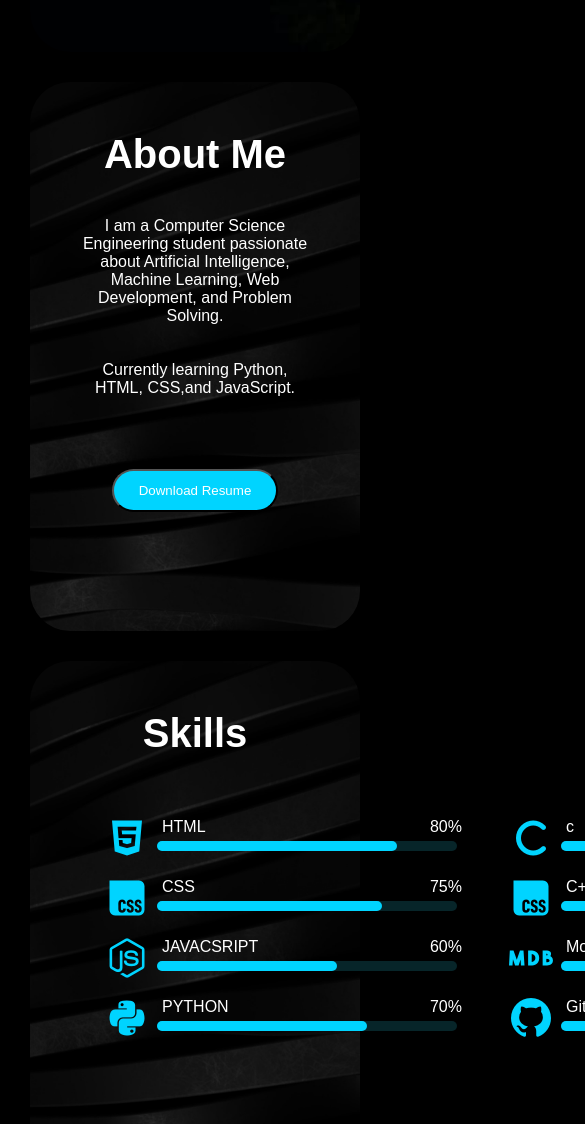
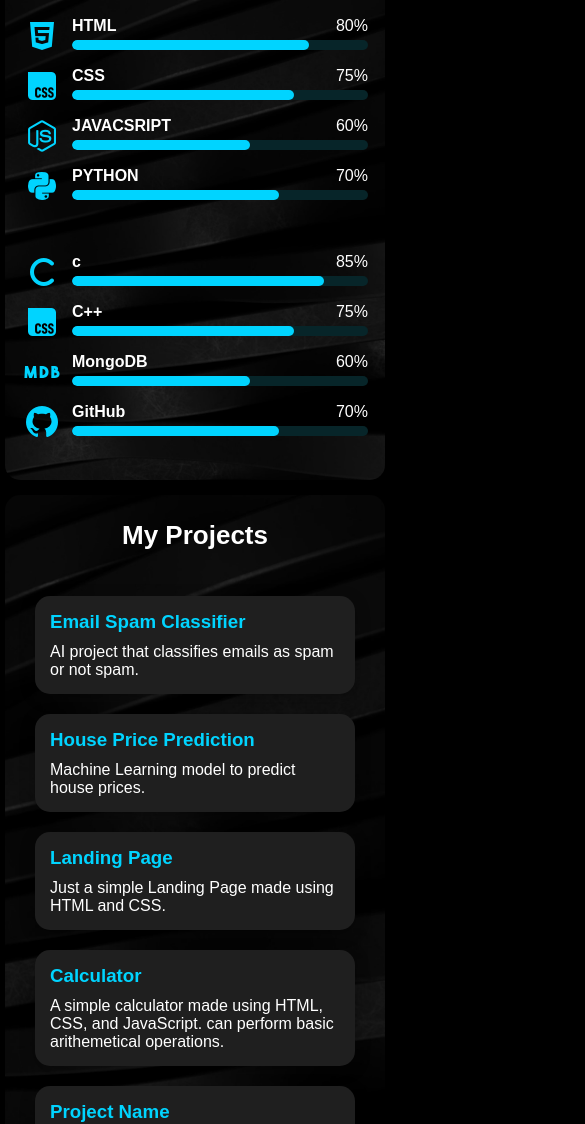
Before and after one commit to Jayant052005/Portfolio-website, a plain HTML site: page index.html in a window 390 px wide. Shown: the part 876-2000 px from the top of the page, 585 px wide, since content can reach past the window. Drawn offline with Linux system fonts and the light colour scheme.

Commit message:
feat: add comprehensive responsive CSS styles for portfolio website layout

```diff
--- a/static/style.css
+++ b/static/style.css
@@ -7,14 +7,15 @@
 
 html{
     scroll-behavior:smooth;
+    overflow-x:hidden;
 }
 
 body{
     background:#000000;
     color:white;
+    overflow-x:hidden;
+    width:100%;
 }
-
-
 
 nav{
     position:fixed;
@@ -26,6 +27,7 @@ nav{
     padding:20px 8%;
     background:#111111;
     z-index:1000;
+    box-shadow:0 2px 10px rgba(0,0,0,0.5);
 }
 
 .logo{
@@ -54,26 +56,21 @@ nav{
     color:#00d4ff;
 }
 
-
-
-
-
 .section{
     min-height:100vh;
     padding:120px 10%;
 }
+
 .content{
-
-    width: 643px;
-    margin: 20px;
+    width: 100%;
+    max-width: 643px;
+    margin: 20px 0;
 }
 
 .home{
-
-
-    display:grid;
-    grid-template-columns:1.2fr 1fr 1fr;
-    gap:40px;
+    display:flex;
+    flex-direction:column;
+    justify-content:center;
     background-image:url(Whats1.jpeg);
     background-size:cover;
     background-position:center;
@@ -81,15 +78,17 @@ nav{
     padding:50px;
     border-radius:40px;
     margin:30px;
+    min-height: calc(100vh - 140px);
 }
 
 .home h1{
-    font-size:60px;
+    font-size: clamp(32px, 5vw, 60px);
     margin-bottom:20px;
+    word-break: break-word;
 }
 
 .home p{
-    font-size:22px;
+    font-size: clamp(18px, 2.5vw, 22px);
     margin-bottom:25px;
 }
 
@@ -100,146 +99,122 @@ nav{
     padding:12px 25px;
     border-radius:30px;
     display:inline-block;
+    border:none;
+    cursor:pointer;
+    font-size:16px;
+    font-weight:bold;
+    transition:0.3s;
+}
+
+.btn:hover{
+    background:#0099cc;
+    transform:translateY(-2px);
+    box-shadow: 0 5px 15px rgba(0, 212, 255, 0.4);
 }
 
 h2{
     text-align:center;
-    font-size:40px;
+    font-size: clamp(28px, 4vw, 40px);
     margin-bottom:40px;
 }
 
 .about{
-
     text-align: center;
+    max-width: 900px;
+    margin: 0 auto;
 }
 
-
+.about p{
+    font-size: clamp(16px, 2vw, 18px);
+    line-height: 1.6;
+}
 
 .project-container{
     display:grid;
-    grid-template-columns:1.2fr 1fr 1fr;
-    gap:40px;
-
-    padding:50px;
-    border-radius:40px;
-    margin:30px;
+    grid-template-columns: repeat(auto-fit, minmax(260px, 1fr));
+    gap:30px;
+    justify-items: center;
+    padding: 20px 0;
+    margin: 0;
+    width: 100%;
 }
 
 .project-card{
     background:#1f1f1f;
-    width:300px;
-    padding:20px;
+    width:100%;
+    max-width:320px;
+    padding:25px;
     border-radius:15px;
     transition:0.3s;
+    box-shadow: 0 4px 15px rgba(0,0,0,0.3);
 }
 
 .project-card:hover{
     transform:translateY(-10px);
+    box-shadow: 0 8px 25px rgba(0, 212, 255, 0.2);
 }
+
 .project-card h3{
     margin-bottom:10px;
     color:#00d4ff;
 }
 
-
-
-
-
 .skills{
     align-items: center;
     text-align: center;
+}
 
-}
 .skills-list{
     display:flex;
-    justify-content:center;
     justify-content:space-around;
+    flex-wrap: wrap;
+    gap: 20px;
+}
 
-
-}
 .skill{
     display: flex;
+    align-items: center;
+    gap: 15px;
+    margin: 20px 0;
+    width: 100%;
+}
 
+.align{
+    flex: 1;
+}
 
-
-
-    margin:20px;
-}
 .bar{
-    width:300px;
+    width:100%;
+    max-width: 300px;
     height:10px;
     background:#072529;
     border-radius:20px;
-    margin: 5px;
-
-
-
-}
-.opp{
-    width: 250px;
-    text-align: left;
-    margin-left: 10px;
+    margin: 5px 0;
+    overflow: hidden;
 }
 
-
-/*    PERCENTAGE    */
-.html{
-    height:100%;
-    background:#00d4ff;
-    border-radius:20px;
-    width: 80%;
-}
-.css{
-    height:100%;
-    background:#00d4ff;
-    border-radius:20px;
-    width: 75%;
-}
-.javascript{
-    height:100%;
-    background:#00d4ff;
-    border-radius:20px;
-    width: 60%;
-}
-.python{
-    height:100%;
-    background:#00d4ff;
-    border-radius:20px;
-    width: 70%;
-}
-.c{
-    height:100%;
-    background:#00d4ff;
-    border-radius:20px;
-    width: 85%;
-}
-.cpp{
-    height:100%;
-    background:#00d4ff;
-    border-radius:20px;
-    width: 75%;
-}
-.github{
-    height:100%;
-    background:#00d4ff;
-    border-radius:20px;
-    width: 70%;
-}
-.mongodb{
-    height:100%;
-    background:#00d4ff;
-    border-radius:20px;
-    width: 60%;
+.opp{
+    width: auto;
+    text-align: left;
+    font-weight: bold;
 }
 
+/* PERCENTAGE */
+.html{ height:100%; background:#00d4ff; border-radius:20px; width: 80%; }
+.css{ height:100%; background:#00d4ff; border-radius:20px; width: 75%; }
+.javascript{ height:100%; background:#00d4ff; border-radius:20px; width: 60%; }
+.python{ height:100%; background:#00d4ff; border-radius:20px; width: 70%; }
+.c{ height:100%; background:#00d4ff; border-radius:20px; width: 85%; }
+.cpp{ height:100%; background:#00d4ff; border-radius:20px; width: 75%; }
+.github{ height:100%; background:#00d4ff; border-radius:20px; width: 70%; }
+.mongodb{ height:100%; background:#00d4ff; border-radius:20px; width: 60%; }
 
+span{ margin-left: 0px; }
 
-span{
-    margin-left: 0px;
-}
 .apna{
     display: flex;
     justify-content: space-between;
+    align-items: center;
 }
 
 .percent{
@@ -251,96 +226,181 @@ span{
     margin-left: 4px;
     font-size: 20px;
 }
+
 .left{
     border: 2px solid transparent;
-    height: 317px;
-    width: 500px;
+    min-height: 317px;
+    height: auto;
+    width: 100%;
+    max-width: 500px;
 }
+
 .right{
     border: 2px solid transparent;
-    height: 317px;
-    width: 500px;
+    min-height: 317px;
+    height: auto;
+    width: 100%;
+    max-width: 500px;
 }
 
-
-.phase{
+.phase, .phase1, .phase2, .phase3{
     background-image: url(back1.jpg);
     background-position: center;
     background-repeat: no-repeat;
     background-size: cover;
-
-    grid-template-columns:1.2fr 1fr 1fr;
-    gap:40px;
-    height: 549px;
-    padding:50px;
-    border-radius:40px;
-    margin:30px;
+    min-height: 450px;
+    height: auto;
+    padding: 50px;
+    border-radius: 40px;
+    margin: 30px;
+    overflow: hidden;
 }
 
-.phase1{
-    background-image: url(back1.jpg);
-    background-position: center;
-    background-repeat: no-repeat;
-    background-size: cover;
-
-    grid-template-columns:1.2fr 1fr 1fr;
-    gap:40px;
-    height: 549px;
-    padding:50px;
-    border-radius:40px;
-    margin:30px;
-}
-.phase2{
-    background-image: url(back1.jpg);
-    background-position: center;
-    background-repeat: no-repeat;
-    background-size: cover;
-
-    grid-template-columns:1.2fr 1fr 1fr;
-    gap:40px;
-    height: 549px;
-    padding:50px;
-    border-radius:40px;
-    margin:30px;
-}
-.phase3{
-   background-image: url(back1.jpg);
-    background-position: center;
-    background-repeat: no-repeat;
-    background-size: cover;
-
-    grid-template-columns:1.2fr 1fr 1fr;
-    gap:40px;
-
-    padding:50px;
-    border-radius:40px;
-    margin:30px;
-}
 footer{
     text-align:center;
     padding:20px;
     margin-top:20px;
+}
 
-}
 #hide{
     visibility:hidden;
+    height: 0;
+    margin: 0;
 }
+
 .contact-info{
     display:flex;
     justify-content:center;
     align-items: center;
     gap:50px;
     justify-content:space-around;
+    flex-wrap: wrap;
+    padding: 20px 0;
+}
 
-
-}
 i{
-
     color:#00d4ff;
     font-size: 40px;
+}
 
-}
 i:hover{
     color: orangered;
     transition: 0.3s;
 }
+
+/* ==========================================
+   RESPONSIVE MEDIA QUERIES FOR MOBILE & TABLET
+   ========================================== */
+
+@media screen and (max-width: 992px) {
+    .phase, .phase1, .phase2, .phase3 {
+        padding: 40px 30px;
+        margin: 20px 15px;
+    }
+}
+
+@media screen and (max-width: 768px) {
+    nav {
+        padding: 15px 5%;
+        flex-direction: column;
+        gap: 12px;
+    }
+
+    .logo {
+        font-size: 24px;
+    }
+
+    .nav-links {
+        flex-wrap: wrap;
+        justify-content: center;
+        gap: 10px 15px;
+    }
+
+    .nav-links li {
+        margin-left: 0;
+    }
+
+    .nav-links a {
+        font-size: 16px;
+    }
+
+    .section {
+        padding: 100px 5% 40px 5%;
+    }
+
+    .home {
+        padding: 30px 20px;
+        margin: 15px 10px;
+        border-radius: 20px;
+        min-height: auto;
+    }
+
+    .content {
+        margin: 10px 0;
+    }
+
+    .phase, .phase1, .phase2, .phase3 {
+        padding: 30px 20px;
+        margin: 20px 10px;
+        border-radius: 20px;
+        min-height: auto;
+    }
+
+    .skills-list {
+        flex-direction: column;
+        align-items: center;
+    }
+
+    .left, .right {
+        width: 100%;
+        max-width: 100%;
+        min-height: auto;
+    }
+
+    .contact-info {
+        gap: 25px;
+    }
+
+    .project-container {
+        gap: 20px;
+    }
+}
+
+@media screen and (max-width: 480px) {
+    .home h1 {
+        font-size: 28px;
+    }
+
+    .home p {
+        font-size: 16px;
+    }
+
+    .btn {
+        padding: 10px 20px;
+        font-size: 14px;
+    }
+
+    h2 {
+        font-size: 26px;
+        margin-bottom: 25px;
+    }
+
+    .phase, .phase1, .phase2, .phase3 {
+        padding: 25px 15px;
+        margin: 15px 5px;
+        border-radius: 15px;
+    }
+
+    .skill {
+        margin: 12px 0;
+        gap: 10px;
+    }
+
+    i {
+        font-size: 32px;
+    }
+
+    .project-card {
+        padding: 15px;
+    }
+}
```
